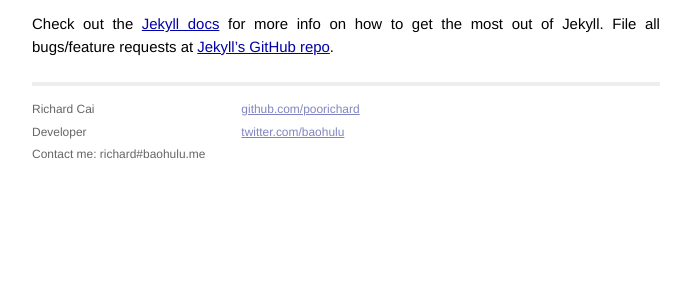
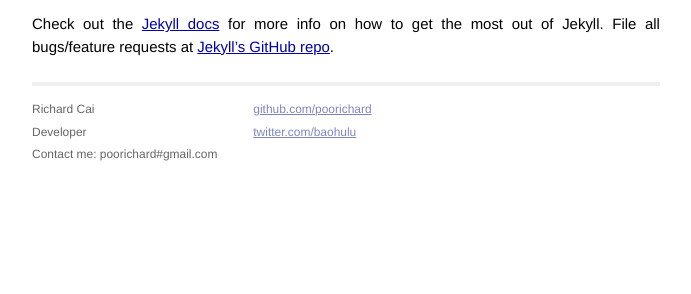
Before and after one commit to poorichard/poorichard.github.io, a Jekyll site: the page built from _posts/2014-02-14-welcome-to-jekyll.markdown, in a window 1280 px wide. Shown: the part 411-705 px from the top of the page, without its empty margins (294-985 px from the left). Built offline with Jekyll 4.4.1, drawn with Linux system fonts in a browser that asks for light colours; Markdown is read by kramdown in place of the engine named in the settings.

Commit message:
Update default.html

```diff
--- a/_layouts/default.html
+++ b/_layouts/default.html
@@ -28,7 +28,7 @@
               <p>
                 Richard Cai<br />
                 Developer<br />
-                Contact me: richard#baohulu.me
+                Contact me: poorichard#gmail.com
               </p>
             </div>
             <div class="contact">
```
